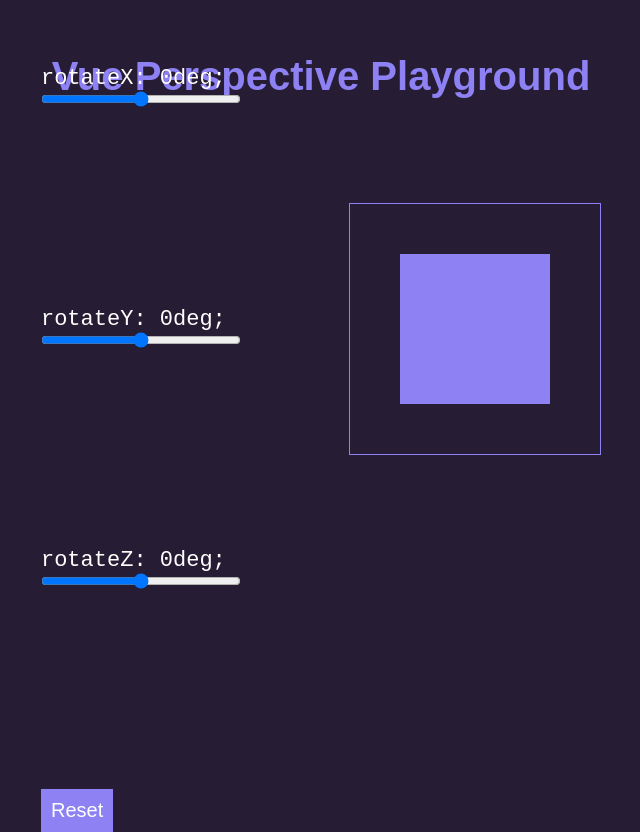
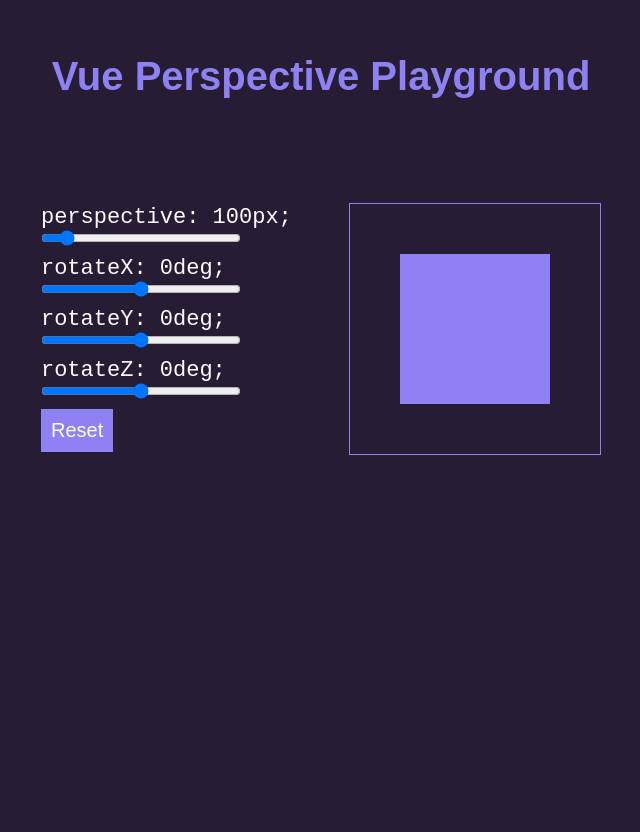
Before and after one commit to SimonPFagg/Vue-Perspective-Playground, a Vue app: page / in a window 1280 px wide. Shown: the part 114-946 px from the top of the page, without its empty margins (319-959 px from the left). After the commit the page ends 800 px from the top, so only its background shows below. Built offline with nearby package versions, Linux system fonts and the light colour scheme.

Commit message:
Revert to CSS

```diff
--- a/src/main.css
+++ b/src/main.css
@@ -43,7 +43,7 @@ html {
   }
   main input[type="range"] {
     display: block;
-    margin-bottom: 200px;
+    margin-bottom: 10px;
     width: 200px;
   }
   section.settings {
```
